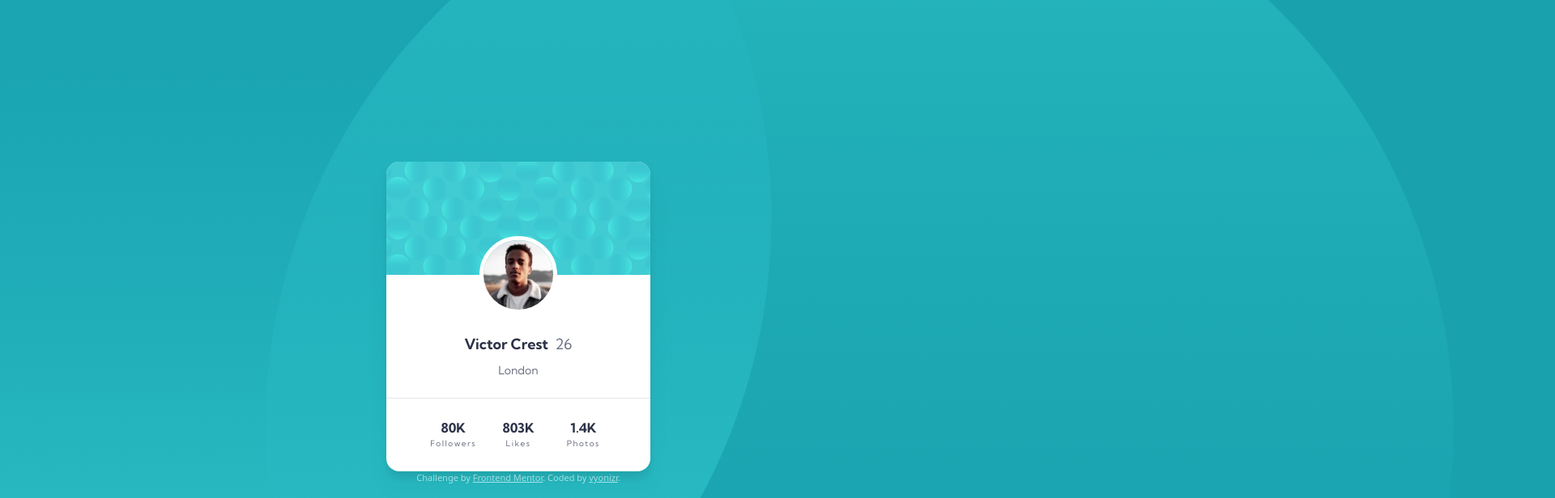
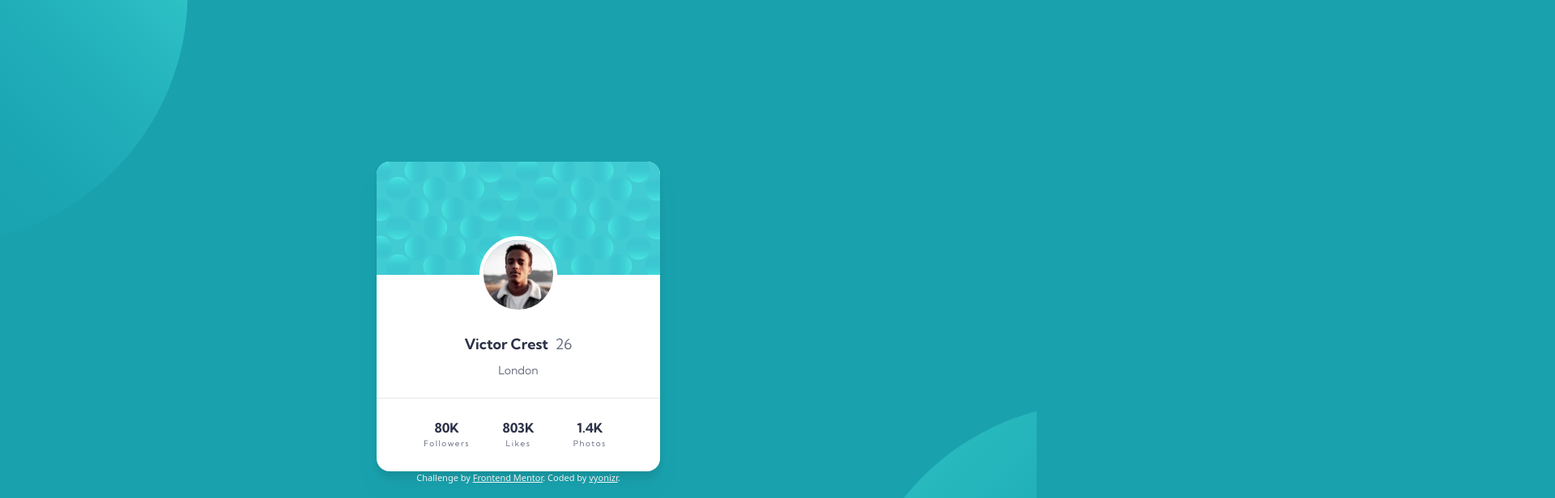
Before and after one commit to vyonizr/fm-profile-card-component, a website: page index.html in a window 1280 px wide. Shown: the top 616 px of the page at 81% size, 1920 px wide, since content can reach past the window. Drawn offline with Linux system fonts and the light colour scheme.

Commit message:
add background pattern

```diff
--- a/index.html
+++ b/index.html
@@ -24,21 +24,23 @@
       }
     </style>
   </head>
-  <body
-    class="flex h-screen w-screen flex-col items-center justify-center bg-[hsl(185,_75%,_39%)]"
-  >
+  <body class="relative h-screen w-screen bg-[hsl(185,_75%,_39%)]">
+    <div class="relative h-full w-full overflow-hidden">
       <img
-      class="absolute -left-[270px] -top-[220px] rotate-[135deg] scale-150"
+        class="absolute -left-[390px] -top-[320px] z-10 max-h-[622px] max-w-[622px]"
         src="./images/bg-pattern-top.svg"
         alt="background pattern"
       />
       <img
-      class="absolute -bottom-[220px] -right-[270px] rotate-[45deg] scale-150"
+        class="absolute -bottom-[320px] -right-[390px] z-10 max-h-[622px] max-w-[622px]"
         src="./images/bg-pattern-bottom.svg"
         alt="background pattern"
       />
+      <div
+        class="absolute z-20 flex h-full w-full flex-col items-center justify-center"
+      >
         <main
-      class="z-10 w-[326px] overflow-hidden rounded-2xl bg-white font-kumbh text-[hsl(229,_23%,_23%)] drop-shadow-xl"
+          class="w-[326px] overflow-hidden rounded-2xl bg-white font-kumbh text-[hsl(229,_23%,_23%)] drop-shadow-xl lg:w-[350px]"
         >
           <img
             src="./images/bg-pattern-card.svg"
@@ -56,7 +58,9 @@
             <strong class="font-bold">Victor Crest</strong>
             <p class="ml-[0.531rem] text-[hsl(227,_10%,_46%)]">26</p>
           </div>
-      <p class="mt-2 text-center text-sm text-[hsl(227,_10%,_46%)]">London</p>
+          <p class="mt-2 text-center text-sm text-[hsl(227,_10%,_46%)]">
+            London
+          </p>
           <hr class="mt-6" />
           <div class="grid grid-cols-3 px-[42.5px] py-[27px] pt-6">
             <div class="flex flex-col items-center">
@@ -84,9 +88,13 @@
           <a href="https://www.frontendmentor.io?ref=challenge" target="_blank"
             >Frontend Mentor</a
           >. Coded by
-      <a href="https://www.frontendmentor.io/profile/vyonizr" target="_blank"
+          <a
+            href="https://www.frontendmentor.io/profile/vyonizr"
+            target="_blank"
             >vyonizr</a
           >.
         </footer>
+      </div>
+    </div>
   </body>
 </html>
```
Also changed, not shown: style.css. Lines whose indentation alone changed are shown as unchanged.
